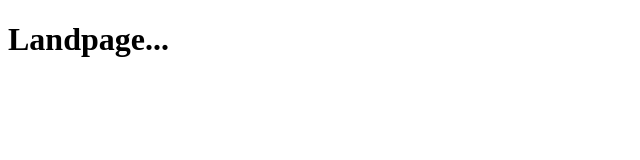
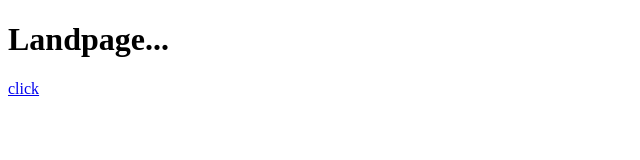
Before and after one commit to SoniaSanchezWeb/SoniaSanchezWeb-github.io, a plain HTML site: page index.html in a window 1280 px wide. Shown: the full height of the page, 0-640 px from the left. Drawn offline with Linux system fonts and the light colour scheme.

Commit message:
Update index.html

```diff
--- a/index.html
+++ b/index.html
@@ -8,5 +8,7 @@
 </head>
 <body>
     <h1>Landpage...</h1>
+        <a href="../Practica1/index.html">click</a>
+
 </body>
 </html>
```
